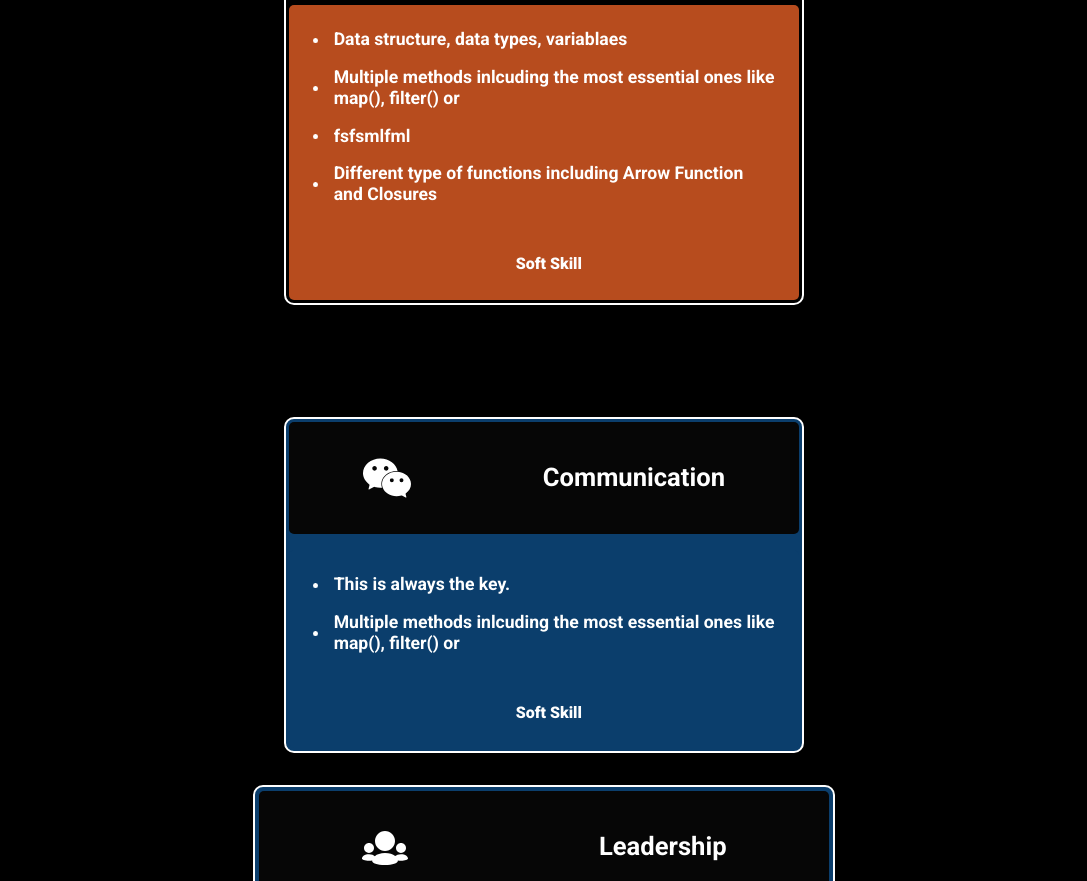
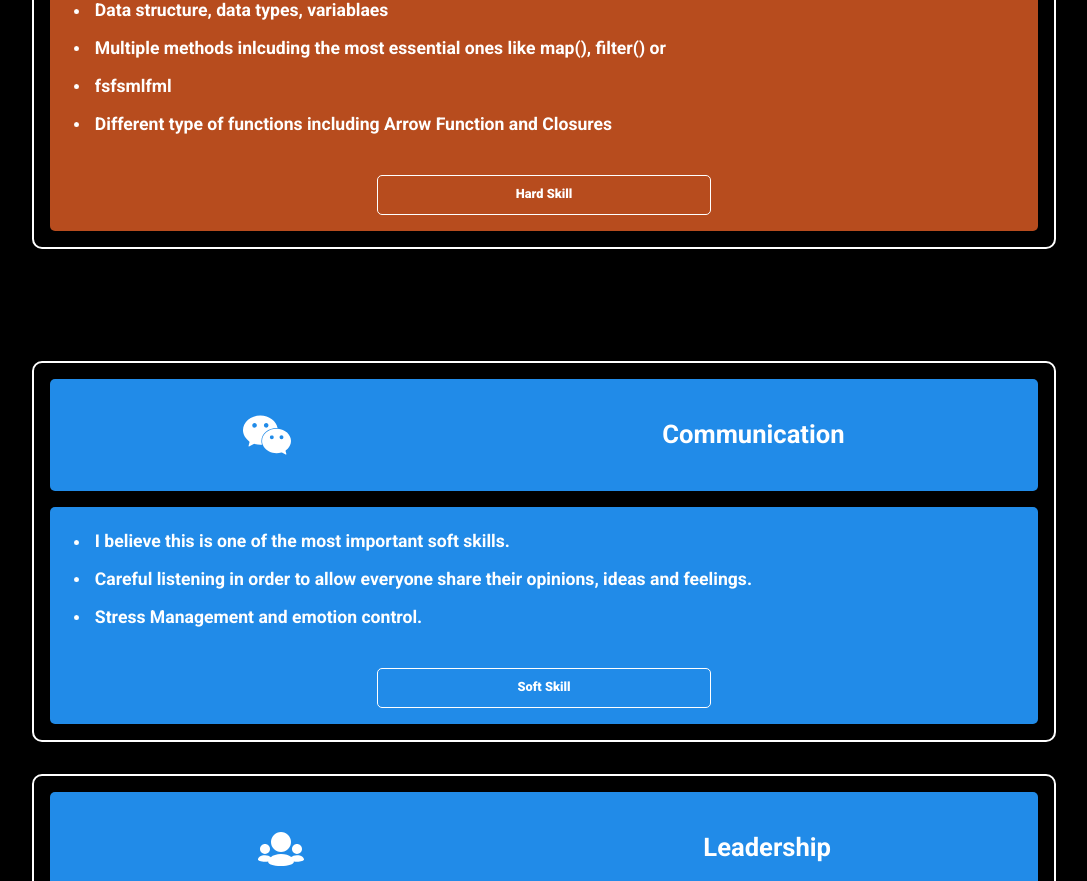
Before and after one commit to slawekwojtaszek/Portfolio, a React (Create React App) app: page /skills in a window 1280 px wide. Shown: the part 1919-2800 px from the top of the page, without its empty margins (96-1183 px from the left). Built offline with nearby package versions, Linux system fonts and the light colour scheme; a web font is replaced by a local one.

Commit message:
Add Not Found page, update the information in Soft Skills

```diff
--- a/package.json
+++ b/package.json
@@ -2,6 +2,7 @@
    "name": "portfolio",
    "version": "0.1.0",
    "private": true,
+   "homepage": "http://voytashek.com",
    "dependencies": {
       "@fortawesome/fontawesome-svg-core": "^1.2.36",
       "@fortawesome/free-solid-svg-icons": "^5.15.4",
--- a/src/App.css
+++ b/src/App.css
@@ -8,7 +8,8 @@
 .light-mode .bottom-container,
 .light-mode .single-item-des-text,
 .light-mode .header-container.container,
-.light-mode .about-container {
+.light-mode .about-container,
+.light-mode .not-found {
    background-color: white;
 }
 
@@ -18,7 +19,8 @@
 .light-mode .bottom-container,
 .light-mode .header-container h1,
 .light-mode .question-cont,
-.light-mode .about-container {
+.light-mode .about-container,
+.light-mode .not-found {
    color: black;
 }
 
@@ -59,11 +61,11 @@
       max-width: 1000px;
    }
 
-   .single-item {
+   .item {
       margin: 0 auto;
       display: flex;
       flex-direction: row;
-      max-width: 500px;
+      width: 80vw;
    }
 }
 
@@ -160,3 +162,22 @@
    border-radius: 5px;
    z-index: 10;
 }
+
+.not-found {
+   display: flex;
+   justify-content: space-evenly;
+   align-items: center;
+   flex-direction: column;
+   height: 90vh;
+   color: white;
+   background-color: black;
+}
+
+.not-found h1,
+.not-found h2 {
+   text-align: center;
+   padding: 1rem;
+   margin: 1rem;
+   font-size: 2rem;
+   font-weight: 700;
+}
--- a/src/App.js
+++ b/src/App.js
@@ -10,6 +10,7 @@ import Portfolio from "./components/Portfolio";
 import About from "./components/About";
 import Skills from "./components/Skills";
 import Footer from "./components/Footer";
+import NotFound from "./components/NotFound";
 
 function App(props) {
    const [isClose, setisClose] = useState(true);
@@ -29,6 +30,7 @@ function App(props) {
             <Router>
                <Navbar onClick={newButton} isClose={isClose} />
                <Routes>
+                  <Route path='*' element={<NotFound />} />
                   <Route path='/' element={<Header />} />
                   <Route
                      path='/portfolio'
@@ -45,6 +47,7 @@ function App(props) {
                      path='/skills'
                      element={<Skills onClick={newButton} isClose={isClose} />}
                   />
+                  <Route element={<NotFound />} />
                </Routes>
             </Router>
          </div>
--- a/src/components/HardSkills.jsx
+++ b/src/components/HardSkills.jsx
@@ -18,6 +18,7 @@ function HardSkills({ isHard }) {
                className={"react"}
                icon={<SiReact />}
                name={"React"}
+               skillType={"Hard Skill"}
                list1={`Fundamentals of JSX, Virtual DOM, Components, State, Props, Events.`}
                list2={`Importance of seperation the concerns`}
                list3={`  Functional and Class components, understanding
@@ -33,6 +34,7 @@ function HardSkills({ isHard }) {
                className={"javascript"}
                icon={<SiJavascript />}
                name={"Javascript"}
+               skillType={"Hard Skill"}
                list1={`Data structure, data types, variablaes`}
                list2={`Multiple methods inlcuding the most essential ones like map(), filter() or `}
                list3={`flsflsmfl`}
@@ -42,6 +44,7 @@ function HardSkills({ isHard }) {
                className={"css"}
                icon={<SiCss3 />}
                name={"CSS 3"}
+               skillType={"Hard Skill"}
                list1={`Data structure, data types, variablaes`}
                list2={`Multiple methods inlcuding the most essential ones like map(), filter() or `}
                list3={`flmsflsmlf`}
@@ -51,6 +54,7 @@ function HardSkills({ isHard }) {
                className={"html"}
                icon={<SiHtml5 />}
                name={"HTML 5"}
+               skillType={"Hard Skill"}
                list1={`Data structure, data types, variablaes`}
                list2={`Multiple methods inlcuding the most essential ones like map(), filter() or `}
                list3={`fsfsmlfml`}
--- a/src/components/SingleSkill.jsx
+++ b/src/components/SingleSkill.jsx
@@ -5,6 +5,7 @@ function SingleSkill({
    icon,
    name,
    className,
+   skillType,
    list1,
    list2,
    list3,
@@ -81,7 +82,7 @@ function SingleSkill({
                   </div>
                ) : null}
                <div className='skill-type'>
-                  <p>Soft Skill</p>
+                  <p>{skillType}</p>
                </div>
             </div>
          </div>
--- a/src/components/Skills.jsx
+++ b/src/components/Skills.jsx
@@ -40,17 +40,17 @@ function Skills({ onClick, isClose }) {
                <Button
                   onClick={showHard}
                   content={"Hard Skills"}
-                  className={"btn-normal hard"}
+                  className={"btn-normal hard-btn"}
                />
                <Button
                   onClick={showSoft}
                   content={"Soft Skills"}
-                  className={"btn-normal soft"}
+                  className={"btn-normal soft-btn"}
                />
                <Button
                   onClick={showAll}
                   content={"Show All"}
-                  className={"btn-normal all"}
+                  className={"btn-normal all-btn"}
                />
             </div>
             {isHard ? <HardSkills /> : null}
--- a/src/components/SoftSkills.jsx
+++ b/src/components/SoftSkills.jsx
@@ -3,6 +3,8 @@ import SingleSkill from "./SingleSkill";
 import { SiWechat } from "react-icons/si";
 import { TiGroup } from "react-icons/ti";
 import { GiScales } from "react-icons/gi";
+import { BsFillPersonCheckFill } from "react-icons/bs";
+
 import { FaPuzzlePiece, FaLightbulb, FaBrain } from "react-icons/fa";
 
 function SoftSkills({ isSoft }) {
@@ -13,49 +15,60 @@ function SoftSkills({ isSoft }) {
                className={"soft"}
                icon={<SiWechat />}
                name={"Communication"}
-               list1={`This is always the key.`}
-               list2={`Multiple methods inlcuding the most essential ones like map(), filter() or `}
+               skillType={"Soft Skill"}
+               list1={`I believe this is one of the most important soft skills.`}
+               list2={`Careful listening in order to allow everyone share their opinions, ideas and feelings.`}
+               list3={`Stress Management and emotion control.`}
             />
             <SingleSkill
                className={"soft"}
                icon={<TiGroup />}
                name={"Leadership"}
-               list1={`I have a experience in managing a team of 30+ people.`}
-               list2={`I do understand how difrent we all are and that everyone requires difrent approach`}
+               skillType={"Soft Skill"}
+               list1={`I have a experience in managing a team of 30+ people with varied background culture and age.`}
+               list2={`Planning individual development for team members.`}
+               list3={`Managing over 300+ people in last 5 years.`}
             />
             <SingleSkill
                className={"soft"}
                icon={<FaPuzzlePiece />}
                name={"Adaptability"}
-               list1={`Working in a Start-Up tought me how to adapt quickly and efficently. Everythign can change just in a day and you have to be ready for that`}
+               skillType={"Soft Skill"}
+               list1={`I have worked 3+ years in a Start-Up company backed by BGF - the most active United Kingdom and Ireland entrepreneur investor`}
+               list2={`Working in a Start-Up tought me how to adapt quickly and efficently. Everythign can change just in a day and you have to be ready for that`}
+               list3={`I have always found it easy to transition from one type of the business to another. I have been making toys for children, baking doughnuts or printing personalised gifts for hundred thousands people in total.`}
             />
             <SingleSkill
                className={"soft"}
                icon={<FaBrain />}
                name={"Complex problem-solving"}
-               list1={`I have 5+ years of experience in Operations where I challenged
-                  many difrent unexpected problems and had to resolve them
-                  quickly`}
+               skillType={"Soft Skill"}
+               list1={`I have 5+ years of working experience in Operations where I have experienced many unexpected problems and I have had to resolve them quickly`}
+               list2={`Lack of people, broken machines or late delivery from suppliers. That's a very small number of many day to day issues that has to be resolved in order for the business to work in good order.`}
             />
             <SingleSkill
                className={"soft"}
                icon={<FaLightbulb />}
                name={"Creatiity and innitiative"}
-               list1={`I have 5+ years of experience in Operations where I challenged
-                  many difrent unexpected problems and had to resolve them
-                  quickly`}
+               skillType={"Soft Skill"}
+               list1={`I always tried to create some sort of art. I have tried many difrent art forms from photography, paitings, street art or poems but music is my biggest passion.`}
+               list2={`I always try to come up with unique solution to a problem. Working in such a difrent enviromets improved my crative skills.`}
             />
             <SingleSkill
                className={"soft"}
                icon={<GiScales />}
                name={"Work Ethic"}
+               skillType={"Soft Skill"}
                list1={`I strongly believe that we should do our 100% everywhere, all the time. It does not matter if this is our personal or professional life.`}
+               list2={`I strongly believe that we should do our 100% everywhere, all the time. It does not matter if this is our personal or professional life.`}
             />
             <SingleSkill
                className={"soft"}
-               icon={<GiScales />}
+               icon={<BsFillPersonCheckFill />}
                name={"Accountability"}
-               list1={`I strongly believe that we should do our 100% everywhere, all the time. It does not matter if this is our personal or professional life.`}
+               skillType={"Soft Skill"}
+               list1={`Improving and Maintaining Health and Safety standards in 15.000  Factory and being the key holder.`}
+               list2={`Not always everything goes as planned. Staying until 4am in the morning to fix thousands of toys for children or personally delivering 150 meters of personalised paper for BBC can happen. I am always accountable for whatever I do.`}
             />
             <div className='space'></div>
          </div>
--- a/src/css/Button.css
+++ b/src/css/Button.css
@@ -13,13 +13,13 @@
    /* border: 1px solid rgb(255, 255, 255); */
 }
 
-.soft {
+.soft-btn {
    background-color: #0b3e6c;
 }
-.hard {
+.hard-btn {
    background-color: #0b3e6c;
 }
-.all {
+.all-btn {
    background-color: #0b3e6c;
 }
 
--- a/src/css/MobileMenu.css
+++ b/src/css/MobileMenu.css
@@ -12,7 +12,6 @@
    min-height: 90%;
    width: 100%;
    background-color: #000;
-   transition: all 0.3s ease-in-out;
    z-index: 3;
 }
 
@@ -142,7 +141,7 @@ li {
    height: 5px;
    background: rgb(255, 255, 255);
    border-radius: 5px;
-   box-shadow: 0px 4px 7px rgba(255, 255, 255, 0.904);
+   /* box-shadow: 0px 2px 5px rgba(255, 255, 255, 0.904); */
    transition: all 0.5s ease-in-out;
 }
 .menu-btn__burger::before,
@@ -153,7 +152,7 @@ li {
    height: 5px;
    background: rgb(255, 255, 255);
    border-radius: 5px;
-   box-shadow: 0px 4px 7px rgba(255, 255, 255, 0.904);
+   /* box-shadow: 0px 2px 5px rgba(255, 255, 255, 0.904); */
    transition: all 0.5s ease-in-out;
 }
 .menu-btn__burger::before {
--- a/src/css/Skills.css
+++ b/src/css/Skills.css
@@ -7,13 +7,7 @@
    background-color: black;
 }
 
-.hard-skills {
-   display: flex;
-   justify-content: center;
-   align-items: center;
-   flex-direction: column;
-}
-
+.hard-skills,
 .soft-skills {
    display: flex;
    justify-content: center;
@@ -35,17 +29,20 @@
 }
 
 .skill-type {
+   display: flex;
+   justify-content: center;
+   align-items: center;
    margin: 2rem 0 0 0;
-   width: 100%;
-   color: #fefefe;
+   width: 35%;
+   color: white;
+   border: 1px solid white;
    border-radius: 5px;
 }
 
 .bottom-item .skill-type p {
    text-align: center;
-   font-size: 1rem;
+   font-size: 0.8rem;
    font-weight: 900;
-   text-decoration: wavy;
 }
 .top-item,
 .item,
@@ -55,11 +52,15 @@
    align-items: center;
 }
 
+/* .top-item {
+   flex-direction: column;
+} */
+
 .item {
    flex-direction: column;
    margin: 1rem auto 1rem auto;
-   padding: 0.2rem;
-   max-width: 80%;
+   padding: 1rem;
+   width: 80vw;
    height: 80%;
    border-radius: 10px;
    transition: 0.5s ease-in-out;
@@ -87,6 +88,7 @@
 }
 
 .bottom-item {
+   margin: 0 auto;
    width: 100%;
    justify-content: space-around;
    flex-direction: column;
@@ -104,14 +106,6 @@
    margin: 0.3rem;
    transition: 0.4s;
    border-bottom: 1px solid transparent;
-}
-
-.bottom-item h2 {
-   margin: 1.5rem;
-   font-size: 1.4rem;
-   font-weight: 900;
-   width: 100%;
-   text-align: center;
 }
 
 .list-element {
@@ -176,14 +170,15 @@
 }
 
 .item.soft:hover {
-   box-shadow: 0 0 10px 3px rgb(52, 221, 37);
+   box-shadow: 0 0 10px 3px #218be8;
 }
+
 .item.soft .top-item {
-   background-color: rgb(6, 6, 6);
+   background-color: #218be8;
 }
 
 .item.soft .bottom-item {
-   background-color: #0b3e6c;
+   background-color: #218be8;
 }
 
 /* later */
```
Also changed, not shown: src/components/NotFound.jsx (added, +20 -0 lines). Lines whose indentation alone changed are shown as unchanged.
